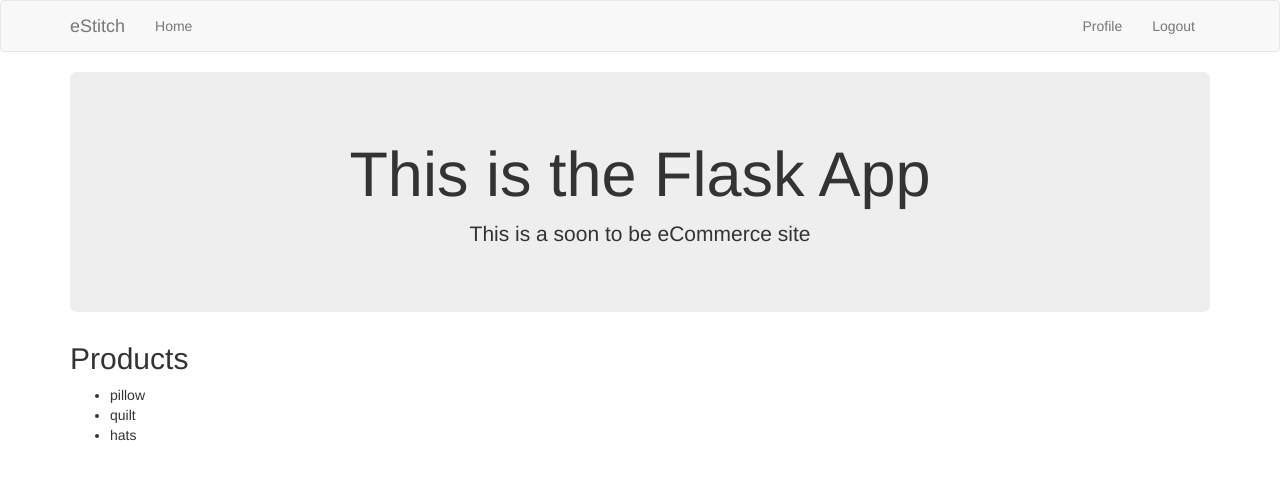
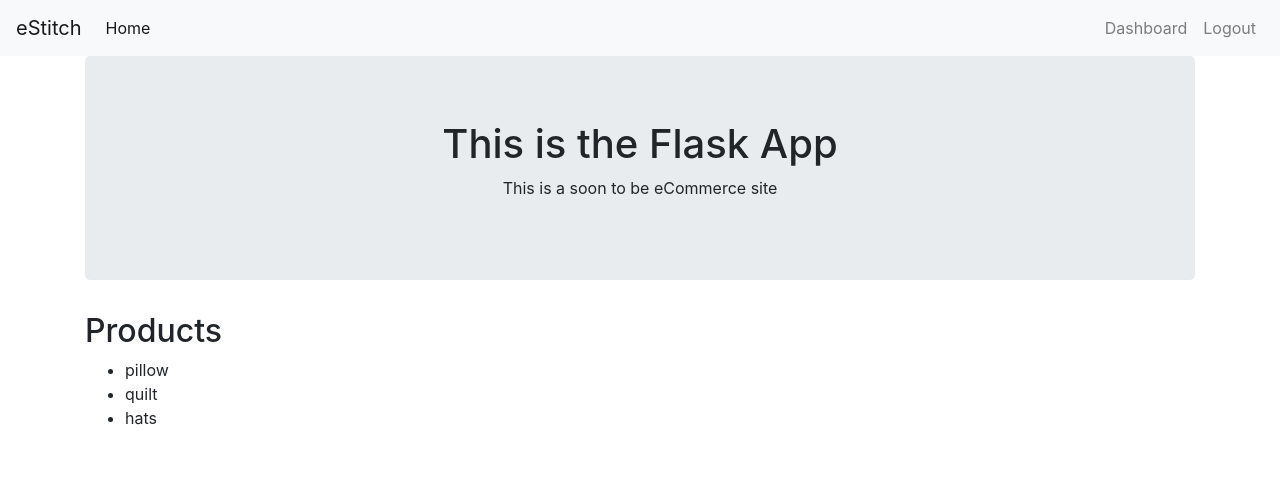
Before and after one commit to abalarin/PennPy, a Flask app: page / in a window 1280 px wide. Shown: the top 480 px of the page. Run offline with Flask 2, Linux system fonts and the light colour scheme; the visitor is signed in with stand-in values (Sample User, id 1); some libraries are stand-ins or nearby versions.

Commit message:
Upgrade form bootstrap v3 to v4

```diff
--- a/app.py
+++ b/app.py
@@ -6,11 +6,13 @@
 # FORMS Requirments
 from flask_bootstrap import Bootstrap
 from wtforms import Form, StringField, TextAreaField, PasswordField, validators
+# Password hasher
 from passlib.hash import sha256_crypt
 
-#Object from hardscripted db
+#-- Object from hardscripted db <-- removing this and data.py
 from data import Products
 Products = Products()
+#-- end hardcode db
 
 def create_app():
 
@@ -18,7 +20,7 @@
   app = Flask(__name__)
   Bootstrap(app)
 
-  # #MYSQL init
+  # MYSQL init
   app.config['MYSQL_HOST']='localhost'
   app.config['MYSQL_USER']='root'
   app.config['MYSQL_PASSWORD']='linode!'
@@ -27,6 +29,7 @@
 
   mysql = MySQL(app)
 
+  # App seceret key for session
   app.secret_key='secret123'
 
 
@@ -35,9 +38,9 @@
   def index():
       return render_template("index.html", products = Products)
 
-  @app.route('/profile')
-  def profile():
-      return render_template("profile.html")
+  @app.route('/dashboard')
+  def dashboard():
+      return render_template("dashboard.html")
 
   @app.route('/register', methods=['GET', 'POST'])
   def register():
@@ -107,7 +110,7 @@
                   session['username'] = username
 
                   flash('Successful Login!', 'success')
-                  return redirect(url_for('profile'))
+                  return redirect(url_for('dashboard'))
                   # app.logger.info('PASSS MATCH')
               else:
                   flash('Login Not Successful!', 'danger')
@@ -128,10 +131,21 @@
       flash('Youve logged out!', 'success')
       return redirect(url_for('login'))
 
+  # @app.route('/upload', method=['POST'])
+  # def upload():
+  #     folder_name = request.form['']
+  #     '''
+  #     sadasdasddssad
+  #     sadasdasddssaddsaa
+  #     sadasdasddssad
+  #
+  #     '''
+
+
   #EOL
   return app
 
-# -- Account Creation and Validation Object Declerations --
+# -- Account Creation and Validation Declerations --
 class RegisterForm(Form):
     name = StringField('Name', [validators.Length(min=1, max=50)])
     username = StringField('Username', [validators.Length(min=4, max=25)])
--- a/templates/includes/_navbar.html
+++ b/templates/includes/_navbar.html
@@ -1,29 +1,25 @@
-<nav class="navbar navbar-default">
-  <div class="container">
-    <div class="navbar-header">
-      <button type="button" class="navbar-toggle collapsed" data-toggle="collapse" data-target="#navbar" aria-expanded="false" aria-controls="navbar">
-        <span class="sr-only">Toggle navigation</span>
-        <span class="icon-bar"></span>
-        <span class="icon-bar"></span>
-        <span class="icon-bar"></span>
-      </button>
-      <a class="navbar-brand" href="#">eStitch</a>
-    </div>
-    <div id="navbar" class="collapse navbar-collapse">
-      <ul class="nav navbar-nav">
-        <li><a href="/">Home</a></li>
+<nav class="navbar navbar-expand-lg navbar-light bg-light">
+  <a class="navbar-brand" href="#">eStitch</a>
+  <button class="navbar-toggler" type="button" data-toggle="collapse" data-target="#navbarSupportedContent" aria-controls="navbarSupportedContent" aria-expanded="false" aria-label="Toggle navigation">
+    <span class="navbar-toggler-icon"></span>
+  </button>
+
+  <div class="collapse navbar-collapse" id="navbarSupportedContent">
+    <ul class="navbar-nav mr-auto">
+      <li class="nav-item active">
+        <a class="nav-link" href="/">Home <span class="sr-only">(current)</span></a>
+      </li>
+    </ul>
+    <form class="form-inline my-2 my-lg-0">
+      <ul class="navbar-nav mr-auto">
+        {% if session.logged_in %}
+          <li><a class="nav-link" href="/dashboard">Dashboard</a></li>
+          <li><a class="nav-link" href="/logout">Logout</a></li>
+        {% else %}
+          <li><a class="nav-link" href="/register">Register</a></li>
+          <li><a class="nav-link" href="/login">Login</a></li>
+        {% endif %}
       </ul>
-
-      <ul class="nav navbar-nav navbar-right">
-        {% if session.logged_in %}
-          <li><a href="/profile">Profile</a></li>
-          <li><a href="/logout">Logout</a></li>
-        {% else %}
-          <li><a href="/register">Register</a></li>
-          <li><a href="/login">Login</a></li>
-        {% endif %}
-
-      </ul>
-    </div><!--/.nav-collapse -->
+    </form>
   </div>
 </nav>
--- a/templates/layout.html
+++ b/templates/layout.html
@@ -3,8 +3,13 @@
   <head>
     <meta charset="utf-8">
     <title>eCommerce Ap</title>
-    <link href="//cdnjs.cloudflare.com/ajax/libs/twitter-bootstrap/3.3.7/css/bootstrap.css" rel="stylesheet">
-    <link href="//netdna.bootstrapcdn.com/font-awesome/4.0.3/css/font-awesome.css" rel="stylesheet">
+    <!-- <link href="//cdnjs.cloudflare.com/ajax/libs/twitter-bootstrap/3.3.7/css/bootstrap.css" rel="stylesheet">
+    <link href="//netdna.bootstrapcdn.com/font-awesome/4.0.3/css/font-awesome.css" rel="stylesheet"> -->
+    <link rel="stylesheet" href="https://maxcdn.bootstrapcdn.com/bootstrap/4.0.0/css/bootstrap.min.css" integrity="sha384-Gn5384xqQ1aoWXA+058RXPxPg6fy4IWvTNh0E263XmFcJlSAwiGgFAW/dAiS6JXm" crossorigin="anonymous">
+    <script src="https://code.jquery.com/jquery-3.2.1.slim.min.js" integrity="sha384-KJ3o2DKtIkvYIK3UENzmM7KCkRr/rE9/Qpg6aAZGJwFDMVNA/GpGFF93hXpG5KkN" crossorigin="anonymous"></script>
+    <script src="https://cdnjs.cloudflare.com/ajax/libs/popper.js/1.12.9/umd/popper.min.js" integrity="sha384-ApNbgh9B+Y1QKtv3Rn7W3mgPxhU9K/ScQsAP7hUibX39j7fakFPskvXusvfa0b4Q" crossorigin="anonymous"></script>
+    <script src="https://maxcdn.bootstrapcdn.com/bootstrap/4.0.0/js/bootstrap.min.js" integrity="sha384-JZR6Spejh4U02d8jOt6vLEHfe/JQGiRRSQQxSfFWpi1MquVdAyjUar5+76PVCmYl" crossorigin="anonymous"></script>
+
 
     <!-- <style media="screen">
       .alert {
--- a/templates/profile.html
+++ /dev/null
@@ -1,6 +0,0 @@
-{% extends "layout.html" %}
-{% block title %}eCommerce{% endblock %}
-
-{% block content %}
-  <h1>Hello, {{session.username}}</h1>
-{% endblock %}
```
Also changed, not shown: templates/dashboard.html (added, +13 -0 lines).
